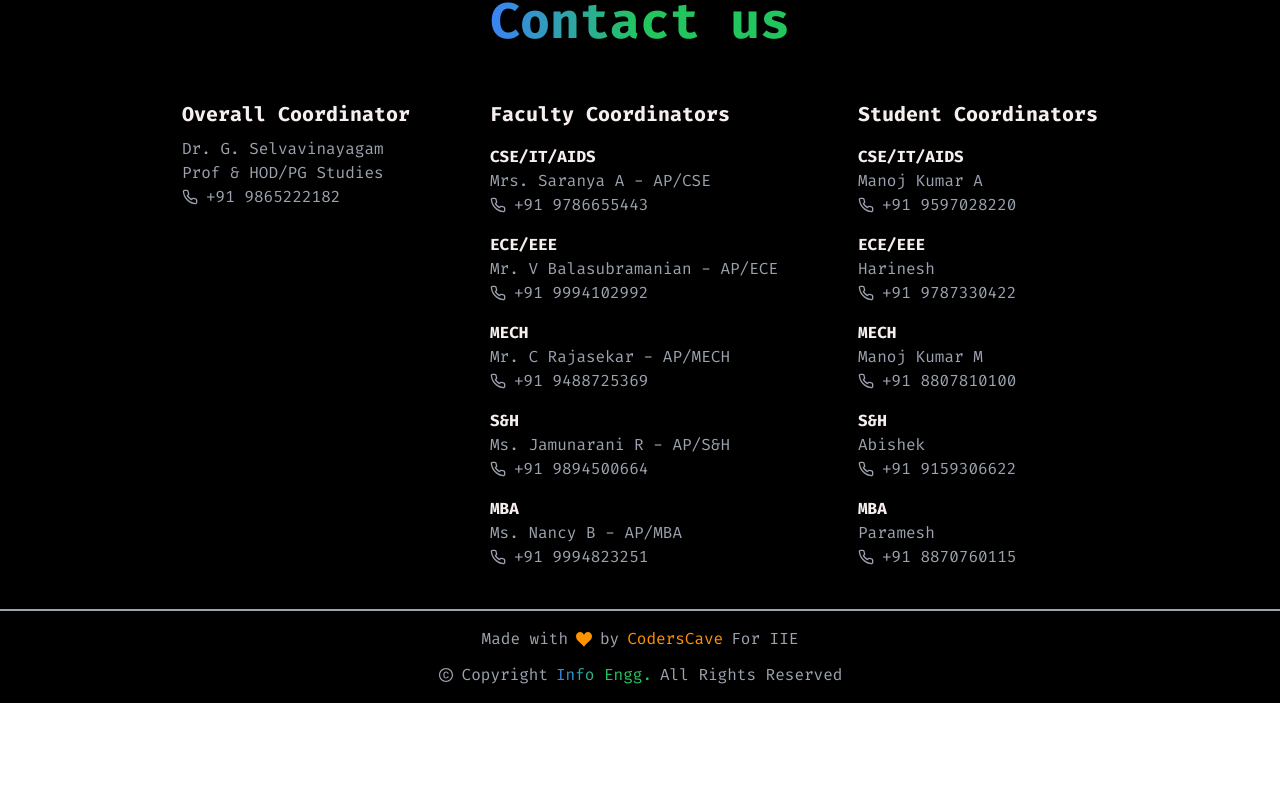
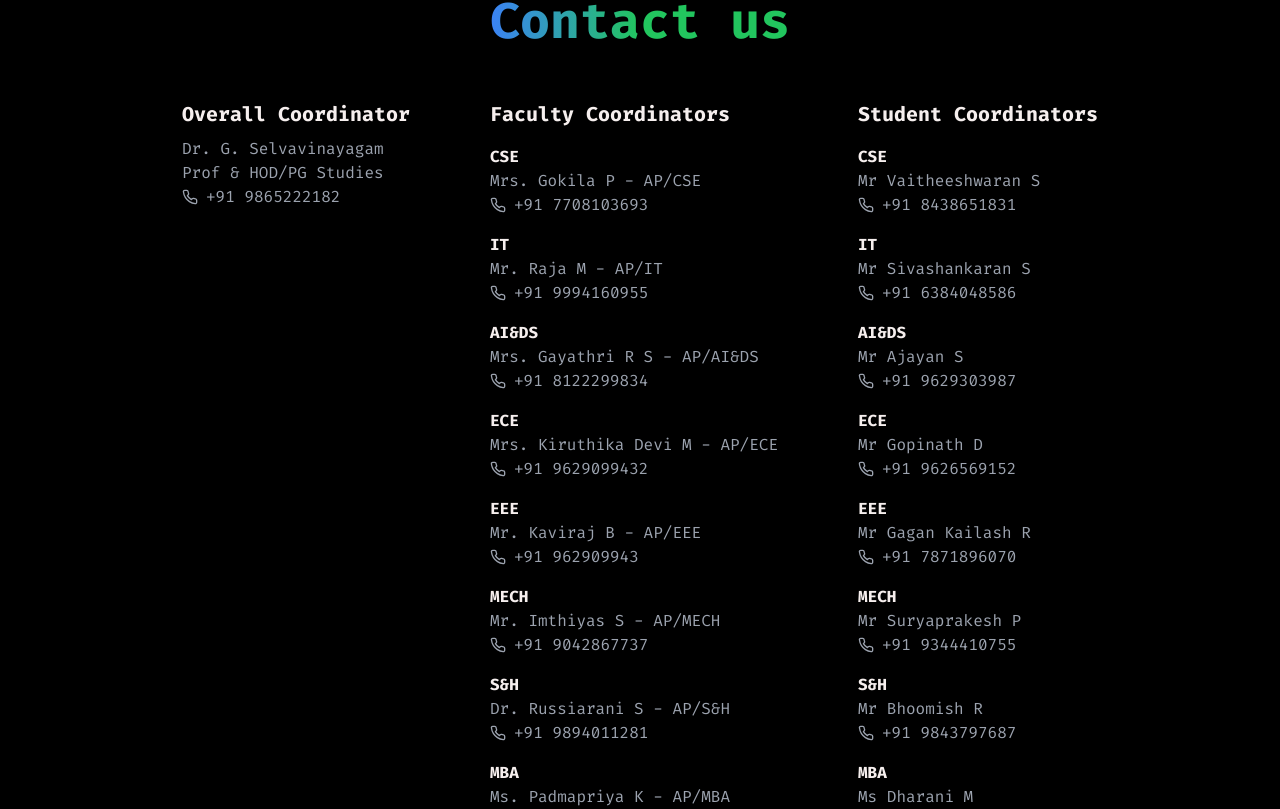
Before and after one commit to INFO-Institute-of-Engineering/infest2k25, a React (Vite) app: page /event in a window 1280 px wide. Shown: the part 551-1360 px from the top of the page. Before the commit the page ends 1254 px from the top, so only its background shows below. Built offline with nearby package versions, Linux system fonts and the light colour scheme.

Commit message:
Changed the Coordinators Details

```diff
--- a/src/Components/Footer/Footer.jsx
+++ b/src/Components/Footer/Footer.jsx
@@ -22,64 +22,94 @@ const Footer = () => {
             <div className=" flex flex-col gap-4">
               <h1 className=" font-bold text-[20px]">Faculty Coordinators</h1>
               <div>
-                <h1 className=" font-bold">CSE/IT/AIDS</h1>
-                <p className=" text-gray-400">Mrs. Saranya A - AP/CSE</p>
-                <Link to={"tel:+919786655443"} className=" flex items-center gap-2 md:justify-center text-gray-400"><Phone/>+91 9786655443</Link>
+                <h1 className=" font-bold">CSE</h1>
+                <p className=" text-gray-400">Mrs. Gokila P - AP/CSE</p>
+                <Link to={"tel:+917708103693"} className=" flex items-center gap-2 md:justify-center text-gray-400"><Phone/>+91 7708103693</Link>
               </div>
               <div>
-                <h1 className=" font-bold">ECE/EEE</h1>
-                <p className=" text-gray-400">Mr. V Balasubramanian - AP/ECE</p>
-                <Link to={"tel:+919994102992"} className=" flex items-center gap-2 md:justify-center text-gray-400"><Phone/>+91 9994102992</Link>
+                <h1 className=" font-bold">IT</h1>
+                <p className=" text-gray-400">Mr. Raja M - AP/IT</p>
+                <Link to={"tel:+919994160955"} className=" flex items-center gap-2 md:justify-center text-gray-400"><Phone/>+91 9994160955</Link>
+              </div>
+              <div>
+                <h1 className=" font-bold">AI&DS</h1>
+                <p className=" text-gray-400">Mrs. Gayathri R S - AP/AI&DS</p>
+                <Link to={"tel:+918122299834"} className=" flex items-center gap-2 md:justify-center text-gray-400"><Phone/>+91 8122299834</Link>
+              </div>
+              <div>
+                <h1 className=" font-bold">ECE</h1>
+                <p className=" text-gray-400">Mrs. Kiruthika Devi M - AP/ECE</p>
+                <Link to={"tel:+919629099432"} className=" flex items-center gap-2 md:justify-center text-gray-400"><Phone/>+91 9629099432</Link>
+              </div>
+              <div>
+                <h1 className=" font-bold">EEE</h1>
+                <p className=" text-gray-400">Mr. Kaviraj B - AP/EEE</p>
+                <Link to={"tel:+919629099432"} className=" flex items-center gap-2 md:justify-center text-gray-400"><Phone/>+91 962909943</Link>
               </div>
               <div>
                 <h1 className=" font-bold">MECH</h1>
-                <p className=" text-gray-400">Mr. C Rajasekar - AP/MECH</p>
-                <Link to={"tel:+919488725369"} className=" flex items-center gap-2 md:justify-center text-gray-400"><Phone/>+91 9488725369</Link>
+                <p className=" text-gray-400">Mr. Imthiyas S - AP/MECH</p>
+                <Link to={"tel:+919042867737"} className=" flex items-center gap-2 md:justify-center text-gray-400"><Phone/>+91 9042867737</Link>
               </div>
               <div>
                 <h1 className=" font-bold">S&H</h1>
-                <p className=" text-gray-400">Ms. Jamunarani R - AP/S&H</p>
-                <Link to={"tel:+919894500664"} className=" flex items-center gap-2 md:justify-center text-gray-400"><Phone/>+91 9894500664</Link>
+                <p className=" text-gray-400">Dr. Russiarani S - AP/S&H</p>
+                <Link to={"tel:+919894011281"} className=" flex items-center gap-2 md:justify-center text-gray-400"><Phone/>+91 9894011281</Link>
               </div>
               <div>
                 <h1 className=" font-bold">MBA</h1>
-                <p className=" text-gray-400">Ms. Nancy B - AP/MBA</p>
-                <Link to={"tel:+919994823251"} className=" flex items-center gap-2 md:justify-center text-gray-400"><Phone/>+91 9994823251</Link>
+                <p className=" text-gray-400">Ms. Padmapriya K - AP/MBA</p>
+                <Link to={"tel:+919361573529"} className=" flex items-center gap-2 md:justify-center text-gray-400"><Phone/>+91 9361573529</Link>
               </div>
             </div>
             <div className=" flex flex-col gap-4">
               <h1 className=" font-bold text-[20px]">Student Coordinators</h1>
               <div>
-                <h1 className=" font-bold">CSE/IT/AIDS</h1>
-                <p className=" text-gray-400">Manoj Kumar A</p>
-                <Link to={"tel:+919597028220"} className=" flex items-center gap-2 md:justify-center text-gray-400"><Phone/>+91 9597028220</Link>
+                <h1 className=" font-bold">CSE</h1>
+                <p className=" text-gray-400">Mr Vaitheeshwaran S</p>
+                <Link to={"tel:+918438651831"} className=" flex items-center gap-2 md:justify-center text-gray-400"><Phone/>+91 8438651831</Link>
               </div>
               <div>
-                <h1 className=" font-bold">ECE/EEE</h1>
-                <p className=" text-gray-400">Harinesh</p>
-                <Link to={"tel:+919787330422"} className=" flex items-center gap-2 md:justify-center text-gray-400"><Phone/>+91 9787330422</Link>
+                <h1 className=" font-bold">IT</h1>
+                <p className=" text-gray-400">Mr Sivashankaran S</p>
+                <Link to={"tel:+916384048586"} className=" flex items-center gap-2 md:justify-center text-gray-400"><Phone/>+91 6384048586</Link>
+              </div>
+              <div>
+                <h1 className=" font-bold">AI&DS</h1>
+                <p className=" text-gray-400">Mr Ajayan S</p>
+                <Link to={"tel:+919629303987"} className=" flex items-center gap-2 md:justify-center text-gray-400"><Phone/>+91 9629303987</Link>
+              </div>
+              <div>
+                <h1 className=" font-bold">ECE</h1>
+                <p className=" text-gray-400">Mr Gopinath D</p>
+                <Link to={"tel:+919626569152"} className=" flex items-center gap-2 md:justify-center text-gray-400"><Phone/>+91 9626569152</Link>
+              </div>
+              <div>
+                <h1 className=" font-bold">EEE</h1>
+                <p className=" text-gray-400">Mr Gagan Kailash R</p>
+                <Link to={"tel:+917871896070"} className=" flex items-center gap-2 md:justify-center text-gray-400"><Phone/>+91 7871896070</Link>
               </div>
               <div>
                 <h1 className=" font-bold">MECH</h1>
-                <p className=" text-gray-400">Manoj Kumar M</p>
-                <Link to={"tel:+918807810100"} className=" flex items-center gap-2 md:justify-center text-gray-400"><Phone/>+91 8807810100</Link>
+                <p className=" text-gray-400">Mr Suryaprakesh P</p>
+                <Link to={"tel:+919344410755"} className=" flex items-center gap-2 md:justify-center text-gray-400"><Phone/>+91 9344410755</Link>
               </div>
               <div>
                 <h1 className=" font-bold">S&H</h1>
-                <p className=" text-gray-400">Abishek</p>
-                <Link to={"tel:+919159306622"} className=" flex items-center gap-2 md:justify-center text-gray-400"><Phone/>+91 9159306622</Link>
+                <p className=" text-gray-400">Mr Bhoomish R</p>
+                <Link to={"tel:+919843797687"} className=" flex items-center gap-2 md:justify-center text-gray-400"><Phone/>+91 9843797687</Link>
               </div>
               <div>
                 <h1 className=" font-bold">MBA</h1>
-                <p className=" text-gray-400">Paramesh</p>
-                <Link to={"tel:+918870760115"} className=" flex items-center gap-2 md:justify-center text-gray-400"><Phone/>+91 8870760115</Link>
+                <p className=" text-gray-400">Ms Dharani M</p>
+                <Link to={"tel:+919345389360"} className=" flex items-center gap-2 md:justify-center text-gray-400"><Phone/>+91 9345389360</Link>
               </div>
             </div>
           </div>
         </div>
           <div className=" flex flex-col items-center justify-center p-4 gap-3 bg-black border-t-2 border-t-gray-400">
-            <h1 className=" flex items-center gap-2 text-gray-400">Made with <Love className=" text-[#ff9200]"/> by <Link to={"https://coderscave.in"} className=" text-[#ff9200]">CodersCave</Link> For IIE</h1>
-            <p className="  flex items-center gap-2 text-gray-400"><CopyRight/> Copyright <Link to={"http://infoengg.com"} className=" bg-gradient-to-r from-blue-500 via-green-500 to-green-500 bg-clip-text text-transparent">Info Engg.</Link>  All Rights Reserved</p>
+            <h1 className=" flex items-center gap-2 text-gray-400">Made with <Love className=" text-[#ff9200]"/> by Sprinkle Light Technologies For IIE</h1>
+            <p className="  flex items-center gap-2 text-gray-400"><CopyRight/> Copyright <Link to={"http://infoengg.com"} className=" bg-gradient-to-r from-blue-500 via-green-500 to-green-500 bg-clip-text text-transparent">Info Engg.</Link>  All Rights Reserved by CSE & IT Dept of INFO Institiute of Engineering</p>
           </div>
       </div>
     </div>
```
